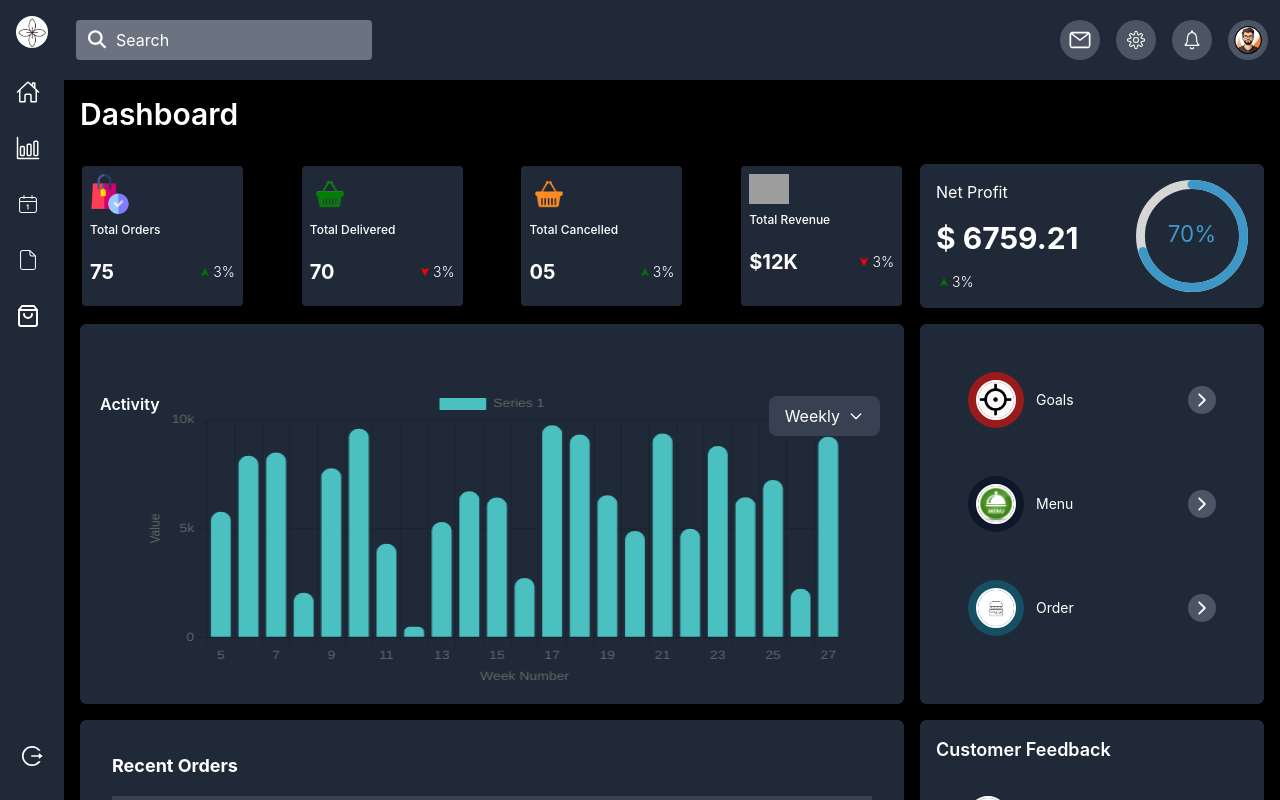
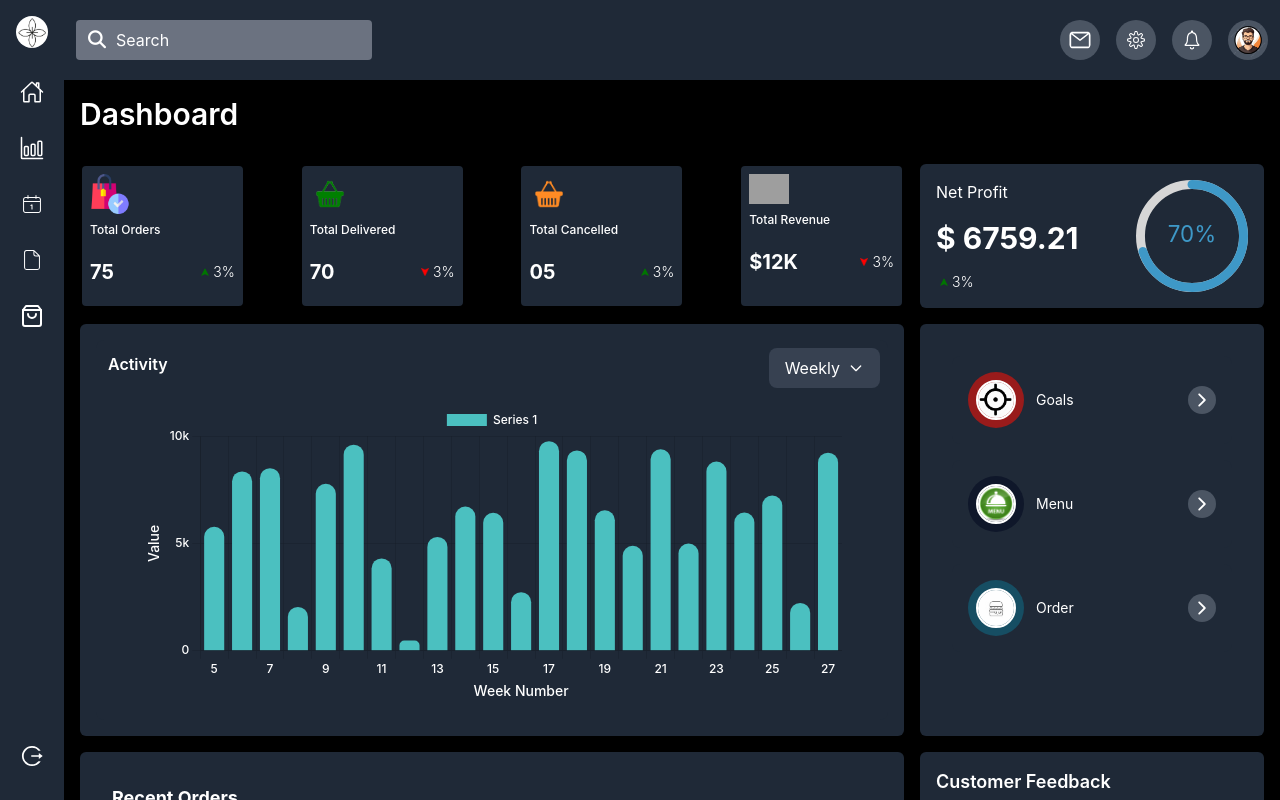
Before and after one commit to Dk6200/Dashboard-Project, a React (Create React App) app: page / in a window 1280 px wide. Built offline with nearby package versions, Linux system fonts and the light colour scheme; grey boxes are pictures that could not be loaded.

Commit message:
Changes fixed in side and weekly Components

```diff
--- a/src/Component/SideDash.js
+++ b/src/Component/SideDash.js
@@ -1,17 +1,46 @@
-import React from "react";
+import React, { useState } from "react";
 import { IoHomeOutline } from "react-icons/io5";
 import { IoBarChartOutline } from "react-icons/io5";
 import { CiCalendarDate } from "react-icons/ci";
 import { CiFileOn } from "react-icons/ci";
 import { FiShoppingBag } from "react-icons/fi";
 import { AiOutlineLogout } from "react-icons/ai";
+import { AiOutlineMenu } from "react-icons/ai";
 import Logo from "../Assets/85.jpg";
 
 function SideDash() {
+  const [isOpen, setIsOpen] = useState(false);
+
+  const toggleSidebar = () => {
+    setIsOpen(!isOpen);
+  };
+
   return (
-    <div className="bg-gray-800 w-16 flex flex-col justify-between items-center fixed top-0 left-0 h-screen">
-      <div className="flex flex-col space-y-8 mt-4">
-        <img src={Logo} alt="Logo" className="w-8 h-8  rounded-full" />
+    <div>
+      {/* Mobile Menu Button */}
+      <div className="lg:hidden fixed top-4 left-4 z-50">
+        <button
+          onClick={toggleSidebar}
+          className="text-white text-3xl focus:outline-none"
+        >
+          <AiOutlineMenu />
+        </button>
+      </div>
+
+      {/* Sidebar */}
+      <div
+        className={`bg-gray-800 ${
+          isOpen ? "w-40" : "w-16"
+        } flex flex-col justify-between items-center fixed top-0 left-0 h-screen transition-all duration-300 z-40`}
+      >
+        <div className="flex flex-col space-y-8 mt-4 items-center">
+          <img
+            src={Logo}
+            alt="Logo"
+            className={`${
+              isOpen ? "w-12 h-12" : "w-8 h-8"
+            } rounded-full transition-all duration-300`}
+          />
           <IoHomeOutline className="text-white text-2xl" />
           <IoBarChartOutline className="text-white text-2xl" />
           <CiCalendarDate className="text-white text-2xl" />
@@ -22,6 +51,15 @@ function SideDash() {
           <AiOutlineLogout />
         </div>
       </div>
+
+      {/* Overlay for Mobile */}
+      {isOpen && (
+        <div
+          className="lg:hidden fixed inset-0 bg-black bg-opacity-50 z-30"
+          onClick={toggleSidebar}
+        />
+      )}
+    </div>
   );
 }
 
--- a/src/Component/WeeklyActivityBar.js
+++ b/src/Component/WeeklyActivityBar.js
@@ -51,13 +51,13 @@ const WeeklyActivityBar = () => {
   };
 
   return (
-    <div className="bg-gray-800 text-white rounded-lg relative">
-      <div className="absolute top-0 left-0 p-1">
+    <div className="bg-gray-800 text-white rounded-lg relative p-4">
+      <div className="absolute top-2 left-2 p-1">
         <span className="text-base font-semibold">Activity</span>
       </div>
-      <div className="absolute top-0 right-0 p-2">
+      <div className="absolute top-2 right-2">
         <Menu as="div" className="relative">
-          <MenuButton className="bg-gray-700 text-white px-4 py-2 rounded-lg flex items-center w-25">
+          <MenuButton className="bg-gray-700 text-white px-4 py-2 rounded-lg flex items-center">
             {selectedPeriod}
             <svg
               className="w-4 h-4 ml-2"
@@ -74,12 +74,12 @@ const WeeklyActivityBar = () => {
               ></path>
             </svg>
           </MenuButton>
-          <Menu.Items className="absolute flex flex-col w-28 text-base bg-gray-700 text-white rounded-lg shadow-lg ring-1 ring-black ring-opacity-5 focus:outline-none mt-2">
+          <Menu.Items className="absolute right-0 flex flex-col w-28 text-base bg-gray-700 text-white rounded-lg shadow-lg ring-1 ring-black ring-opacity-5 focus:outline-none mt-2">
             <Menu.Item>
               {({ active }) => (
                 <button
                   onClick={() => setSelectedPeriod("Weekly")}
-                  className={`px-4 py-2 ${active ? "bg-gray-100" : ""}`}
+                  className={`px-4 py-2 ${active ? "bg-gray-600" : ""}`}
                 >
                   Weekly
                 </button>
@@ -89,7 +89,7 @@ const WeeklyActivityBar = () => {
               {({ active }) => (
                 <button
                   onClick={() => setSelectedPeriod("Monthly")}
-                  className={`px-4 py-2 ${active ? "bg-gray-100" : ""}`}
+                  className={`px-4 py-2 ${active ? "bg-gray-600" : ""}`}
                 >
                   Monthly
                 </button>
@@ -99,7 +99,7 @@ const WeeklyActivityBar = () => {
               {({ active }) => (
                 <button
                   onClick={() => setSelectedPeriod("Yearly")}
-                  className={`px-4 py-2 ${active ? "bg-gray-100" : ""}`}
+                  className={`px-4 py-2 ${active ? "bg-gray-600" : ""}`}
                 >
                   Yearly
                 </button>
@@ -109,21 +109,37 @@ const WeeklyActivityBar = () => {
         </Menu>
       </div>
       <div className="mt-12">
-        {" "}
-        {/* Added margin-top to account for the position of the dropdown */}
         <Bar
           data={data}
           options={{
             responsive: true,
+            maintainAspectRatio: false,
             plugins: {
               legend: {
                 position: "top",
+                labels: {
+                  font: {
+                    size: 12,
+                    family: "'Inter', sans-serif",
+                    weight: "500",
+                  },
+                  color: "white",
+                },
               },
               tooltip: {
                 callbacks: {
                   label: (tooltipItem) =>
                     `${tooltipItem.dataset.label}: ${tooltipItem.raw}`,
                 },
+                bodyFont: {
+                  family: "'Inter', sans-serif",
+                },
+                titleFont: {
+                  family: "'Inter', sans-serif",
+                },
+                backgroundColor: "rgba(75, 192, 192, 0.8)",
+                titleColor: "white",
+                bodyColor: "white",
               },
             },
             scales: {
@@ -131,6 +147,12 @@ const WeeklyActivityBar = () => {
                 title: {
                   display: true,
                   text: "Week Number", // X-axis title
+                  font: {
+                    family: "'Inter', sans-serif",
+                    size: 14,
+                    weight: "500",
+                  },
+                  color: "white",
                 },
                 min: 5,
                 max: 27,
@@ -141,12 +163,24 @@ const WeeklyActivityBar = () => {
                     )
                       ? value
                       : "",
+                  font: {
+                    family: "'Inter', sans-serif",
+                    size: 12,
+                    weight: "500",
+                  },
+                  color: "white",
                 },
               },
               y: {
                 title: {
                   display: true,
                   text: "Value", // Y-axis title
+                  font: {
+                    family: "'Inter', sans-serif",
+                    size: 14,
+                    weight: "500",
+                  },
+                  color: "white",
                 },
                 suggestedMin: 0,
                 suggestedMax: 10000,
@@ -159,6 +193,12 @@ const WeeklyActivityBar = () => {
                     if (value === 15000) return "15k";
                     return "";
                   },
+                  font: {
+                    family: "'Inter', sans-serif",
+                    size: 12,
+                    weight: "500",
+                  },
+                  color: "white",
                 },
               },
             },
```
Lines whose indentation alone changed are shown as unchanged.
